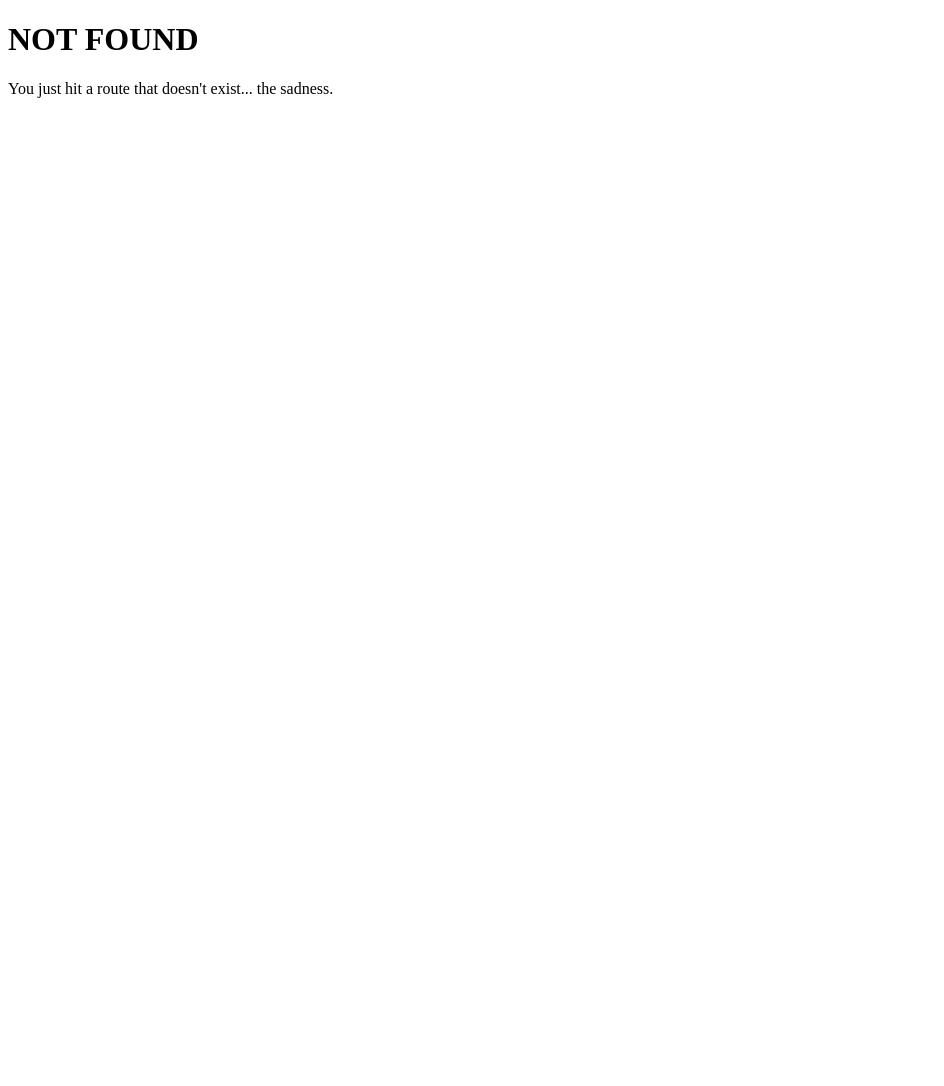
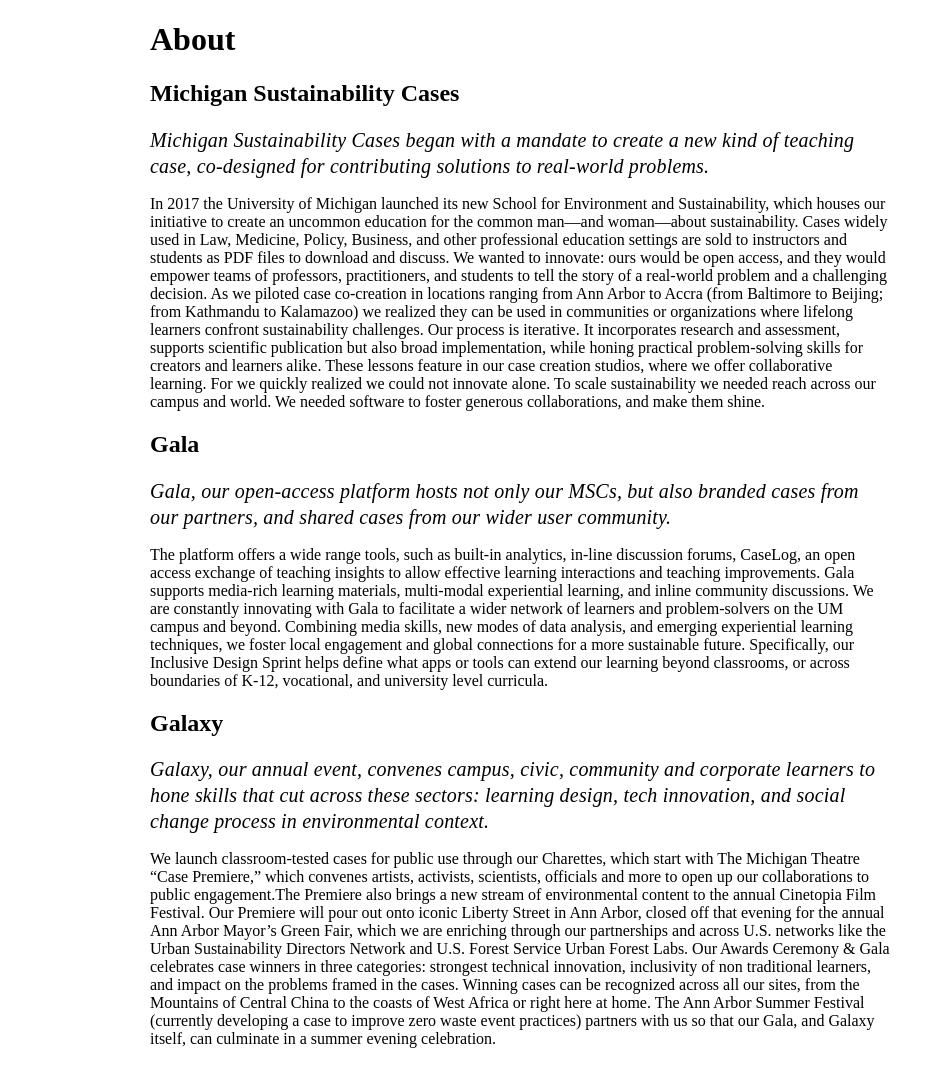
Before and after one commit to galahq/galaxy-website, a Gatsby site: page /about in a window 1280 px wide. Before the commit this address had no page. Shown: the whole page, without its empty margins (0-944 px from the left). Before the commit the page ends 800 px from the top, so only its background shows below. Built offline with nearby package versions, Linux system fonts and the light colour scheme; Gatsby itself is replaced by a stand-in of ours.

Commit message:
feat: add man nav and about page

```diff
--- /dev/null
+++ b/src/pages/about.js
@@ -0,0 +1,114 @@
+/**
+ * @providesModule About
+ * @flow
+ */
+
+import React from 'react'
+import styled from 'styled-components'
+import Link from 'gatsby-link'
+
+import MaxWidthContainer, {
+  RunningTextContainer,
+} from '../components/shared/MaxWidthContainer'
+
+const AboutPage = () => (
+  <main>
+    <MaxWidthContainer>
+      <RunningTextContainer>
+        <h1>About</h1>
+        <h2>Michigan Sustainability Cases</h2>
+        <p>
+          <KeySentence>
+            Michigan Sustainability Cases began with a mandate to create a new
+            kind of teaching case, co-designed for contributing solutions to
+            real-world problems.
+          </KeySentence>
+        </p>
+        <p>
+          In 2017 the University of Michigan launched its new School for
+          Environment and Sustainability, which houses our initiative to create
+          an uncommon education for the common man—and woman—about
+          sustainability. Cases widely used in Law, Medicine, Policy, Business,
+          and other professional education settings are sold to instructors and
+          students as PDF files to download and discuss. We wanted to innovate:
+          ours would be open access, and they would empower teams of professors,
+          practitioners, and students to tell the story of a real-world problem
+          and a challenging decision. As we piloted case co-creation in
+          locations ranging from Ann Arbor to Accra (from Baltimore to Beijing;
+          from Kathmandu to Kalamazoo) we realized they can be used in
+          communities or organizations where lifelong learners confront
+          sustainability challenges. Our process is iterative. It incorporates
+          research and assessment, supports scientific publication but also
+          broad implementation, while honing practical problem-solving skills
+          for creators and learners alike. These lessons feature in our case
+          creation studios, where we offer collaborative learning. For we
+          quickly realized we could not innovate alone. To scale sustainability
+          we needed reach across our campus and world. We needed software to
+          foster generous collaborations, and make them shine.
+        </p>
+
+        <h2>Gala</h2>
+        <p>
+          <KeySentence>
+            Gala, our open-access platform hosts not only our MSCs, but also
+            branded cases from our partners, and shared cases from our wider
+            user community.
+          </KeySentence>
+        </p>
+        <p>
+          The platform offers a wide range tools, such as built-in analytics,
+          in-line discussion forums, CaseLog, an open access exchange of
+          teaching insights to allow effective learning interactions and
+          teaching improvements. Gala supports media-rich learning materials,
+          multi-modal experiential learning, and inline community discussions.
+          We are constantly innovating with Gala to facilitate a wider network
+          of learners and problem-solvers on the UM campus and beyond. Combining
+          media skills, new modes of data analysis, and emerging experiential
+          learning techniques, we foster local engagement and global connections
+          for a more sustainable future. Specifically, our Inclusive Design
+          Sprint helps define what apps or tools can extend our learning beyond
+          classrooms, or across boundaries of K-12, vocational, and university
+          level curricula.
+        </p>
+
+        <h2>Galaxy</h2>
+        <p>
+          <KeySentence>
+            Galaxy, our annual event, convenes campus, civic, community and
+            corporate learners to hone skills that cut across these sectors:
+            learning design, tech innovation, and social change process in
+            environmental context.
+          </KeySentence>
+        </p>
+        <p>
+          We launch classroom-tested cases for public use through our Charettes,
+          which start with The Michigan Theatre “Case Premiere,” which convenes
+          artists, activists, scientists, officials and more to open up our
+          collaborations to public engagement.The Premiere also brings a new
+          stream of environmental content to the annual Cinetopia Film Festival.
+          Our Premiere will pour out onto iconic Liberty Street in Ann Arbor,
+          closed off that evening for the annual Ann Arbor Mayor’s Green Fair,
+          which we are enriching through our partnerships and across U.S.
+          networks like the Urban Sustainability Directors Network and U.S.
+          Forest Service Urban Forest Labs. Our Awards Ceremony & Gala
+          celebrates case winners in three categories: strongest technical
+          innovation, inclusivity of non traditional learners, and impact on the
+          problems framed in the cases. Winning cases can be recognized across
+          all our sites, from the Mountains of Central China to the coasts of
+          West Africa or right here at home. The Ann Arbor Summer Festival
+          (currently developing a case to improve zero waste event practices)
+          partners with us so that our Gala, and Galaxy itself, can culminate in
+          a summer evening celebration.{' '}
+        </p>
+      </RunningTextContainer>
+    </MaxWidthContainer>
+  </main>
+)
+
+export default AboutPage
+
+const KeySentence = styled.em`
+  font-size: 20px;
+  letter-spacing: 0.2px;
+  line-height: 1.3;
+`
```
Also changed, not shown: src/components/Header/index.js (+17 -3 lines), src/components/shared/Navigation.js (+8 -3 lines).
